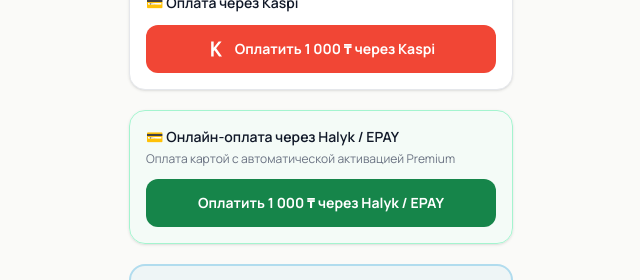
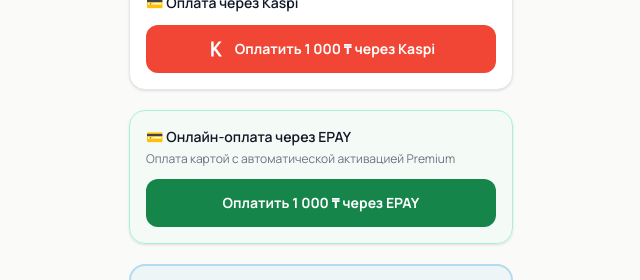
Before and after one commit to GOLDENBITKZ/tapnikz, a Next.js app: page /pay in a window 1280 px wide. Shown: the part 800-1080 px from the top of the page, without its empty margins (319-959 px from the left). Built offline with nearby package versions, Linux system fonts and the light colour scheme; no server answers.

Commit message:
fix: clarify epay checkout label

```diff
--- a/src/app/pay/page.tsx
+++ b/src/app/pay/page.tsx
@@ -272,7 +272,7 @@
         </div>
 
         <div className="rounded-2xl border border-emerald-200 bg-emerald-50/40 p-4 shadow-sm">
-          <p className="mb-1 text-sm font-semibold text-gray-900">💳 Онлайн-оплата через Halyk / EPAY</p>
+          <p className="mb-1 text-sm font-semibold text-gray-900">💳 Онлайн-оплата через EPAY</p>
           <p className="mb-3 text-xs text-gray-500">Оплата картой с автоматической активацией Premium</p>
           <EpayButton plan={plan} price={price} />
         </div>
--- a/src/components/epay-button.tsx
+++ b/src/components/epay-button.tsx
@@ -60,7 +60,7 @@
     <div>
       <button type="button" onClick={pay} disabled={loading} className="flex w-full items-center justify-center gap-2 rounded-xl bg-[#16854a] py-3.5 text-sm font-bold text-white transition-all hover:bg-[#116d3c] active:scale-[0.98] disabled:opacity-60">
         {loading && <Loader2 className="h-4 w-4 animate-spin" />}
-        Оплатить {price} ₸ через Halyk / EPAY
+        Оплатить {price} ₸ через EPAY
       </button>
       {error && <p className="mt-2 text-center text-xs text-red-600">{error}</p>}
     </div>
```
